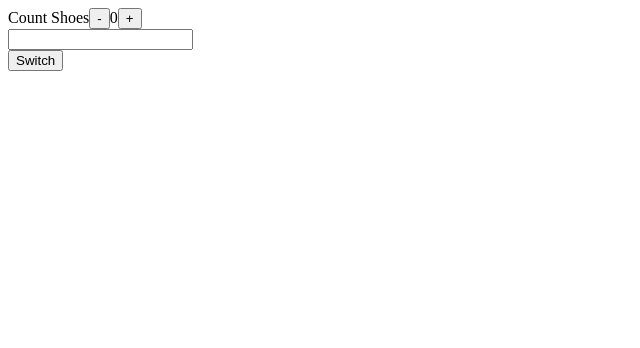
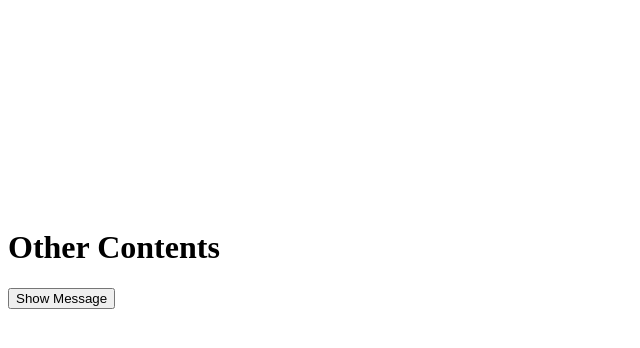
Before and after one commit to MihirVir/advanced-react-concepts-and-hooks, a React (Vite) app: page / in a window 1280 px wide. Shown: the top 348 px of the page, without its empty margins (0-640 px from the left). Built offline with nearby package versions, Linux system fonts and the light colour scheme.

Commit message:
Event Listeners

```diff
--- a/src/App.jsx
+++ b/src/App.jsx
@@ -2,13 +2,14 @@ import React from "react"
 import { ErrorHandler } from "./components/ErrorBoundaries/error.jsx";
 import { ParentError } from "./components/ErrorBoundaries/ParentError.jsx"
 import { CounterApp } from "./components/KeysAndStatePreservation/CounterApp.jsx";
+import { EventApp } from "./components/EventListeners/EventApp.jsx";
 
 const App = () => {
   return(
     <React.StrictMode>
-      <CounterApp />
+      <EventApp />
     </React.StrictMode>
   );
-}
+};
 
 export default App ;
--- /dev/null
+++ b/src/components/EventListeners/EventApp.jsx
@@ -0,0 +1,50 @@
+import { useState } from "react";
+import { createPortal } from "react-dom";
+
+export const EventApp = () => {
+  const [show, setShow] = useState(false);
+  /*
+   * While using onClick Event
+   *
+   * When we click on the Alert to close it Firstly it prints "Inner Div" and
+   * then the "Outter Div" is printed. Because when we use onClick or onFocus
+   * they are going to be using bubbling phase. Which means they start triggering
+   * from the very first element that was clicked which was inner div and then it is
+   * inside alert and then the first parent.
+   *
+   *
+   * While using onClickCapture Event
+   *
+   * When we click on Alert the outter div gets printed first and then the Inner Div
+   * this is because it uses top to bottom approach as the parent gets triggered first
+   * than the child
+   * */
+  return (
+    <>
+      <div
+        onClickCapture = {() => console.log("Outter Div")}
+        style = {{ position: "absolute", marginTop: "200px" }}>
+        <h1>Other Contents</h1>
+        <button onClick = {() => setShow(true)}>Show Message</button>
+        <Alert show = {show} onClose = {() => setShow(false)}>
+          This is a sample Message
+          <br />
+          Click it to close here
+        </Alert>
+      </div>
+    </>
+  );
+};
+
+const Alert = ({ children, show, onClose }) => {
+  if (!show) return;
+
+  return createPortal(
+    <>
+      <div className = "alert" onClickCapture = {() => console.log("Inner Div")}>
+        {children}
+      </div>
+    </>,
+    document.body
+  );
+};
```
